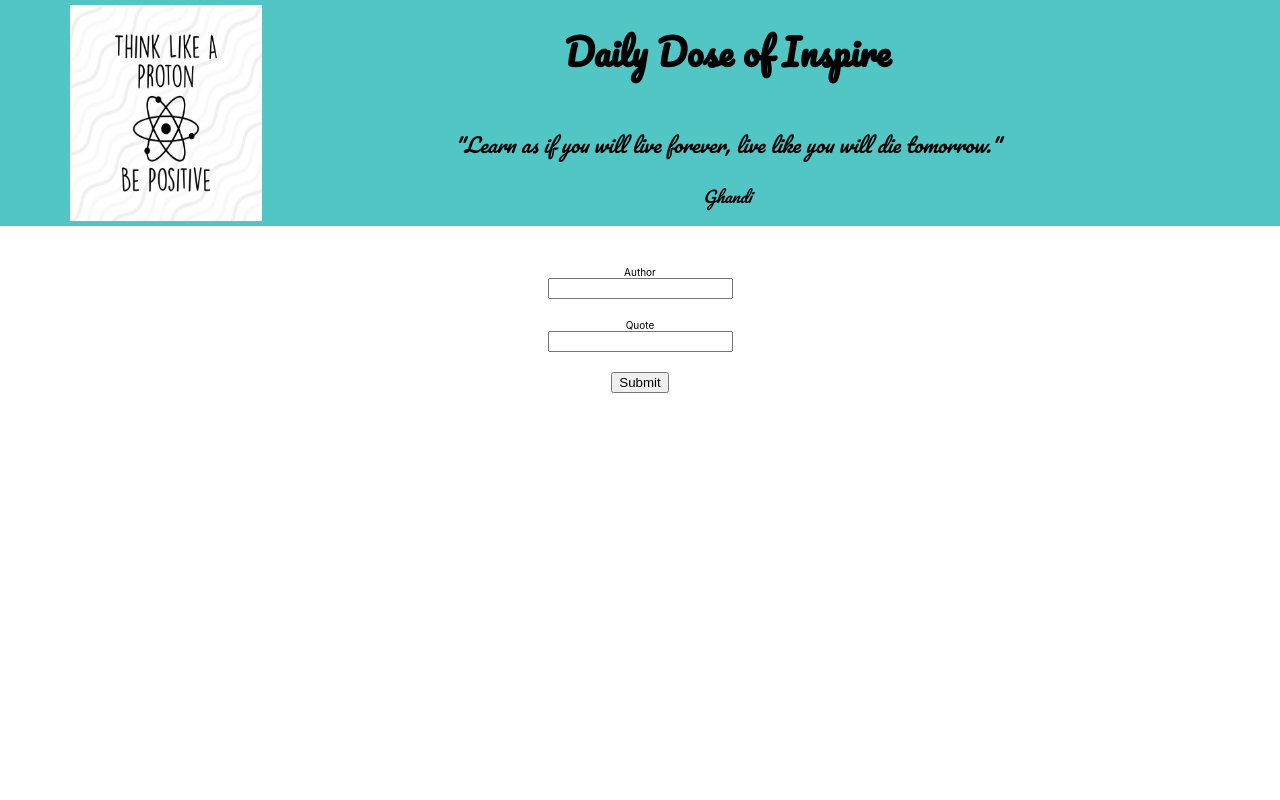
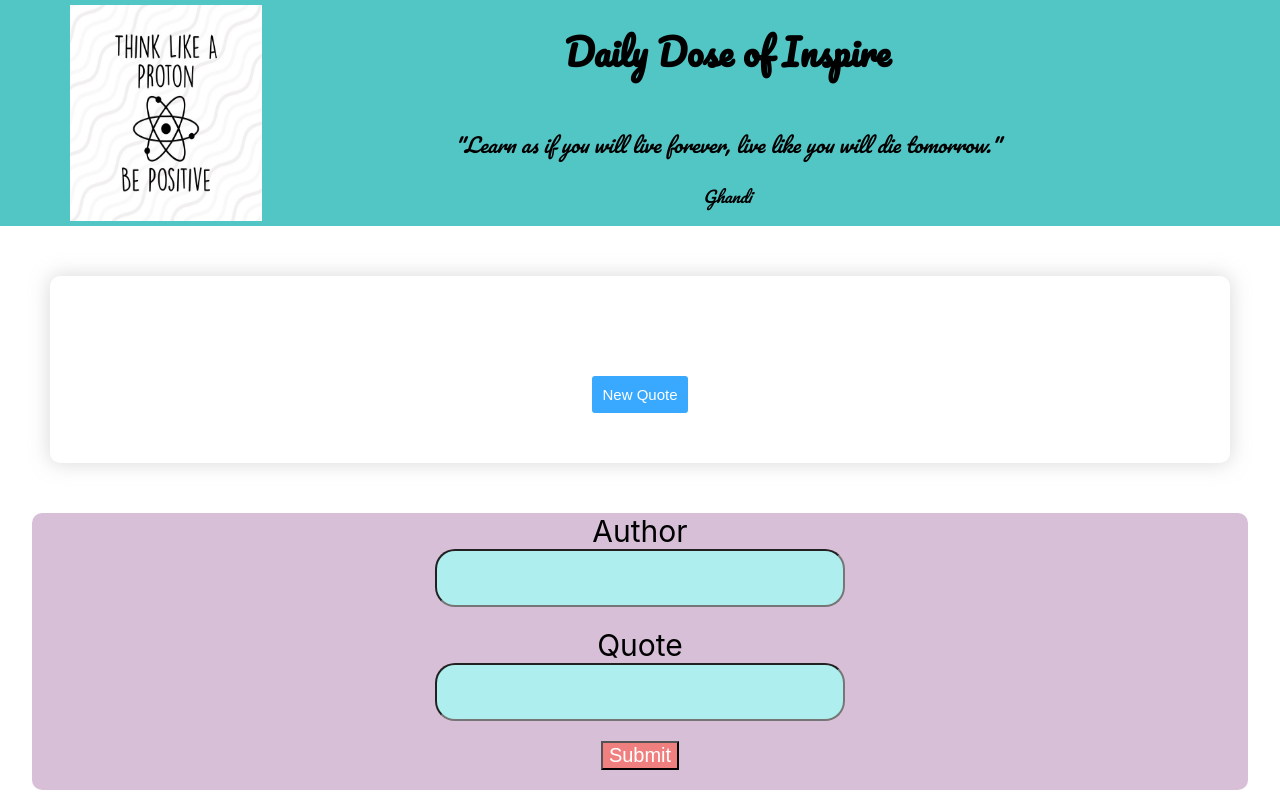
Before and after one commit to 21mustafa/hackathon, a React (Create React App) app in the folder quotes-frontend/: page / in a window 1280 px wide. Built offline with nearby package versions, Linux system fonts and the light colour scheme.

Commit message:
Add styling and random quote

```diff
--- a/quotes-frontend/src/App.js
+++ b/quotes-frontend/src/App.js
@@ -1,12 +1,14 @@
 // import Home from "./pages/Home/Home";
 import AddQuotes from "./pages/AddQuotes/AddQuotes";
 import Header from "./components/Card/Card";
+import Quote from "./components/Quote/Quote";
 
 function App() {
   return (
     <div className="App">
       <Header />
       {/* <Home /> */}
+      <Quote />
       <AddQuotes />
     </div>
   );
--- /dev/null
+++ b/quotes-frontend/src/components/Quote/Quote.js
@@ -0,0 +1,41 @@
+import React, { useEffect, useState } from "react";
+import axios from "axios";
+import "./Quote.scss";
+
+function Quote() {
+  const [quote, setQuote] = useState(null);
+  useEffect(() => {
+    void getQuote();
+  }, []);
+
+  const getQuote = async () => {
+    try {
+      const data = await axios.get("http://localhost:8080");
+      setQuote(data.data);
+    } catch (e) {
+      setQuote({ quote: "Couldn't find a quote." });
+    }
+  };
+
+  return (
+    <div className="quote">
+      {quote ? (
+        <>
+          <div className="quote__text"> {quote.q}</div>
+          <div className="quote__author"> {quote.a}</div>
+        </>
+      ) : (
+        <div className="quote__loading">Finding a new quote...</div>
+      )}
+      <button
+        disabled={!quote}
+        className="quote__button"
+        onClick={() => void getQuote()}
+      >
+        New Quote
+      </button>
+    </div>
+  );
+}
+
+export default Quote;
--- /dev/null
+++ b/quotes-frontend/src/components/Quote/Quote.scss
@@ -0,0 +1,38 @@
+.quote {
+    background-color: white;
+    padding: 5rem;
+    margin: 5rem;
+    border-radius: 10px;
+    box-shadow: 0 0 20px 1px rgba(161, 161, 161, 0.381);
+    text-align: center;
+
+    &__text {
+        font-size: 3rem;
+        padding-bottom: 2rem;
+    }
+
+    &__author {
+        font-size: 2rem;
+    }
+
+    &__button {
+        background-color: rgb(56, 169, 255);
+        border: none;
+        outline: none;
+        border-radius: 3px;
+        color: white;
+        font-size: 1.5rem;
+        padding: 1rem;
+        margin-top: 3rem;
+        cursor: pointer;
+
+        &:disabled {
+            background-color: gray;
+            cursor: not-allowed;
+        }
+    }
+
+    &__loading {
+        font-size: 1.5rem;
+    }
+}
--- a/quotes-frontend/src/pages/AddQuotes/AddQuotes.js
+++ b/quotes-frontend/src/pages/AddQuotes/AddQuotes.js
@@ -38,7 +38,9 @@ function AddQuotes() {
   return (
     <div>
       <form className="form" id="QuoteForm" onSubmit={handleSubmit}>
-        <label htmlFor="author">Author</label>
+        <label className="form__label" htmlFor="author">
+          Author
+        </label>
         <input
           className="form__input"
           type="text"
@@ -47,7 +49,9 @@ function AddQuotes() {
           value={author}
           onChange={handleInputChange}
         />
-        <label htmlFor="quote">Quote</label>
+        <label className="form__label" htmlFor="quote">
+          Quote
+        </label>
         <input
           className="form__input"
           type="text"
@@ -56,7 +60,9 @@ function AddQuotes() {
           value={quote}
           onChange={handleInputChange}
         />
-        <button type="submit">Submit</button>
+        <button className="form__button" type="submit">
+          Submit
+        </button>
       </form>
       <p id="result"></p>
     </div>
--- a/quotes-frontend/src/pages/AddQuotes/AddQuotes.scss
+++ b/quotes-frontend/src/pages/AddQuotes/AddQuotes.scss
@@ -1,10 +1,32 @@
 .form {
+  margin: 0 auto;
+  border-radius: 10px;
+  width: 95%;
   display: flex;
   flex-direction: column;
   align-items: center;
+  //   background-image: url(../../assets/Images/importantprojectimage.jpeg);
+  //   background-position: center;
+  //   background-size: contain;
+  background-color: thistle;
 
   &__input {
     display: block;
+    font-size: 30px;
+    margin-bottom: 2rem;
+    background-color: paleturquoise;
+    border-radius: 20px;
+    color: darkmagenta;
+    padding: 1rem;
+  }
+
+  &__label {
+    font-size: 3rem;
+  }
+  &__button {
+    background-color: lightcoral;
+    color: white;
+    font-size: 2rem;
     margin-bottom: 2rem;
   }
 }
```
Also changed, not shown: quotes-frontend/src/assets/Images/importantprojectimage.jpeg (added).
